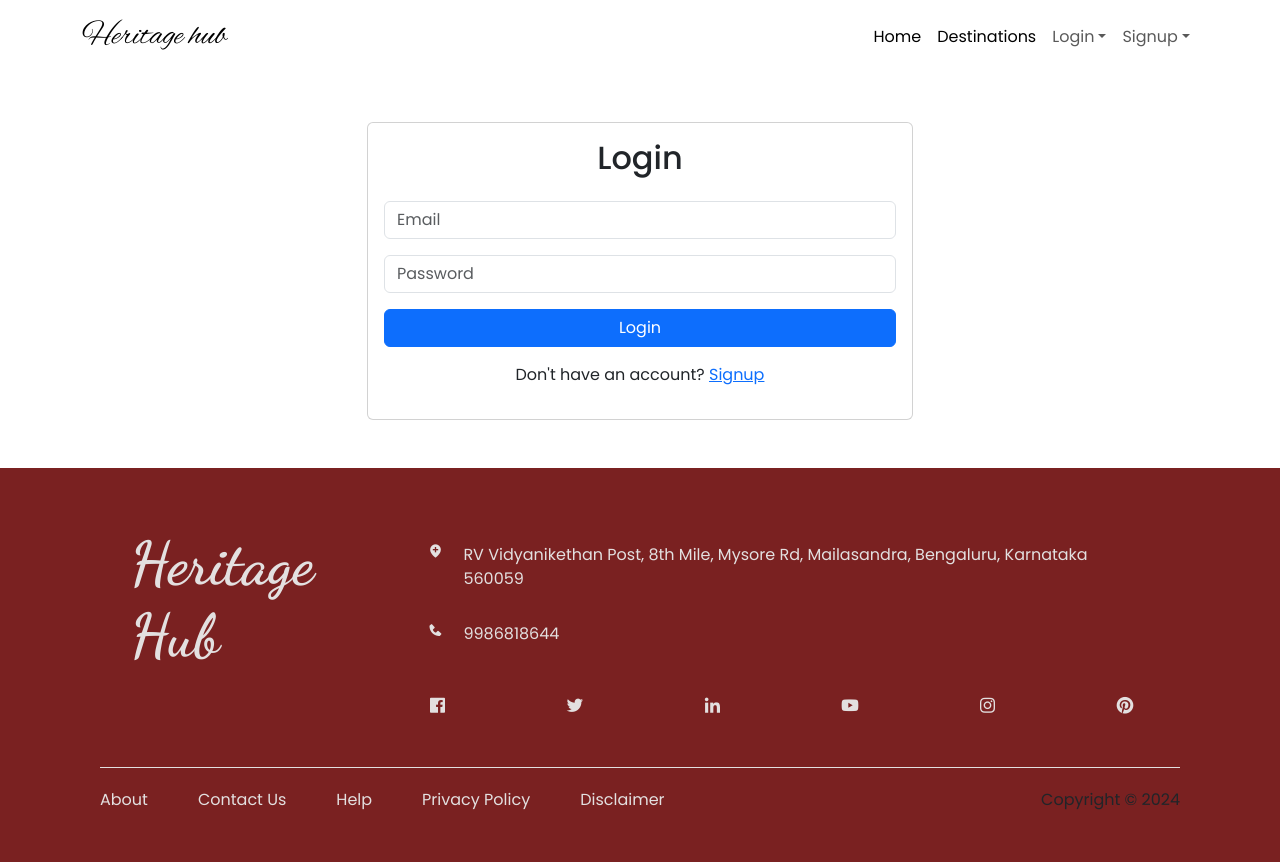
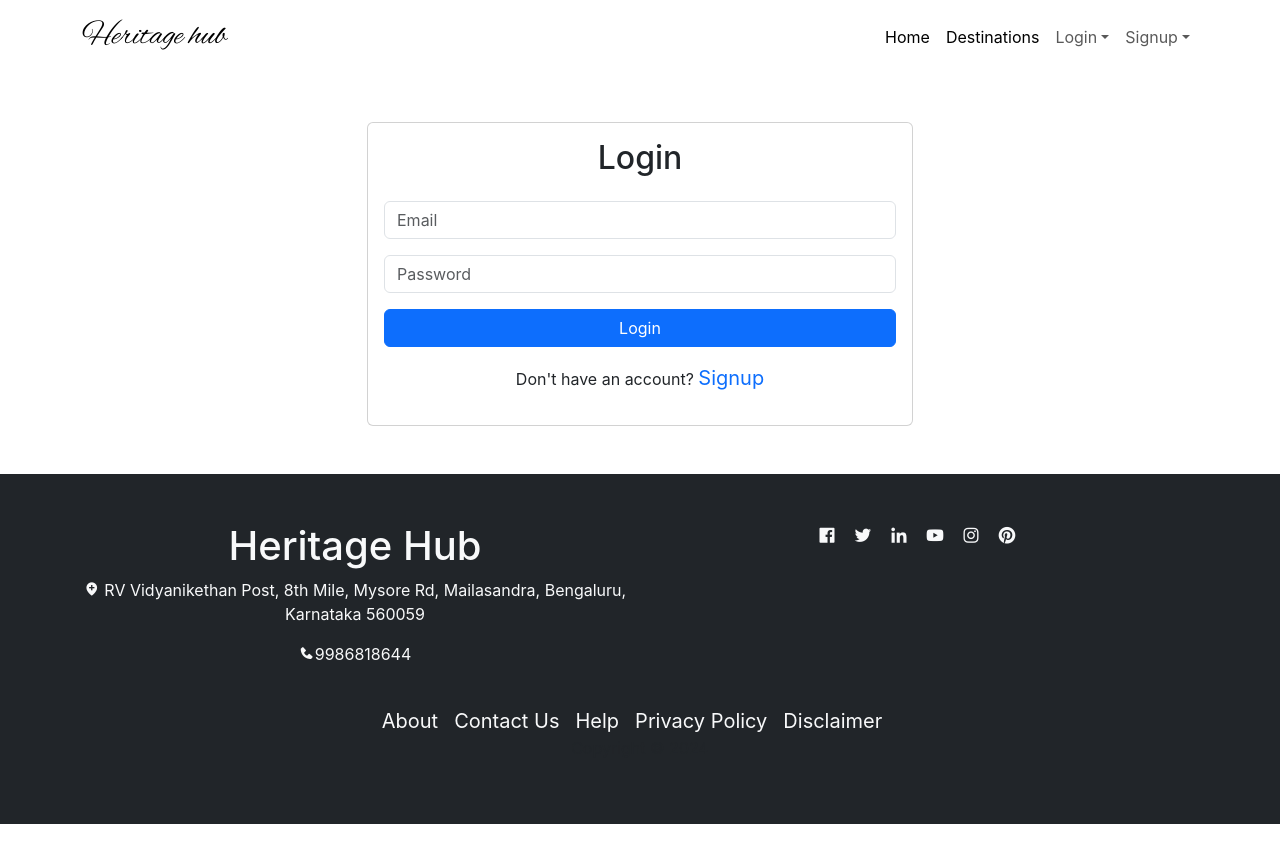
Before and after one commit to Aamst258/heritagehubfinal, a React (Create React App) app: page /login in a window 1280 px wide. Shown: the top 862 px of the page. After the commit the page ends 824 px from the top, so only its background shows below. Built offline with nearby package versions, Linux system fonts and the light colour scheme.

Commit message:
made footer responisve

```diff
--- a/package.json
+++ b/package.json
@@ -7,6 +7,7 @@
     "@testing-library/jest-dom": "^5.17.0",
     "@testing-library/react": "^13.4.0",
     "@testing-library/user-event": "^13.5.0",
+    "firebase": "^10.11.1",
     "react": "^18.2.0",
     "react-dom": "^18.2.0",
     "react-router": "^6.22.3",
--- a/src/App.js
+++ b/src/App.js
@@ -18,7 +18,10 @@ import FooterContent from './pages/FooterContent.js';
 
 
 
+
+
 function App() {
+
 
   return (
     <Router>
--- a/src/Styles/footer.css
+++ b/src/Styles/footer.css
@@ -1,74 +1,4 @@
-@import url('https://fonts.googleapis.com/css2?family=Dancing+Script:wght@400..700&display=swap');
-@import url('https://fonts.googleapis.com/css2?family=Poppins:wght@300;400;500;600;700;800;900&display=swap');
-
-
-
-*{
-    margin: 0;
-    padding: 0;
-    box-sizing: border-box;
+a{
     text-decoration: none;
-    border: none;
-    outline: none;
-    scroll-behavior: smooth;
-    font-family: 'Poppins', sans-serif;
+    font-size: 20px;
 }
-footer{
-    background-color: #7a2121;
-    padding: 30px 100px;
-    width: 100%;
-}
-.footer_content{
-    padding: 30px;
-    display:flex;
-    justify-content: space-between;
-    border-bottom: 1px solid rgb(227, 224, 224);
-}
-.footer_logo h1{
-    font-optical-sizing: auto;
-    font-weight: 700;
-    font-size: 60px;
-    font-style: normal;
-    font-family: "Dancing Script", cursive;
-    color: rgb(227, 224, 224);
-}
-.main_info p{
-    display: flex;
-    gap: 20px;
-    color: rgb(227, 224, 224);
-    font-family: "poppins", sans-serif;
-}
-.main_info{
-    display: flex;
-    flex-direction: column;
-    gap: 15px;
-    padding: 15px;
-}
-.soc_media{
-    padding: 15px;
-    display: flex;
-    justify-content: space-between;
-}
-.soc_media a{
-    color: rgb(227, 224, 224);
-    font-size: 20px;
-    text-decoration: none;
-}
-.footer_tags{
-    padding: 20px 0;
-    display: flex;
-    justify-content: space-between;
-}
-
-.tags{
-    display: flex;
-    gap: 50px;
-}
-.tags a{
-    color: rgb(227, 224, 224);
-    text-decoration: none;
-}
-.tags Link{
-    color: rgb(227, 224, 224);
-    text-decoration: none;
-}
--- a/src/components/Footer.js
+++ b/src/components/Footer.js
@@ -1,45 +1,56 @@
-import React from 'react'
-import "../Styles/footer.css"
-import { Link } from 'react-router-dom'
+import React from 'react';
+import { Link } from 'react-router-dom';
+// import 'bootstrap/dist/css/bootstrap.min.css'; // Import Bootstrap CSS
+import '../Styles/footer.css';
+
 function Footer() {
   return (
-    <>
-       <footer>
-        <div className="footer_content">
-            <div className="footer_logo">
+    <footer className="bg-dark text-light py-5">
+      <div className="container">
+        <div className="row">
+          <div className="col-md-6 mb-4">
+            <div className="text-center">
+              <div className="footer-logo">
                 <h1>Heritage Hub</h1>
+              </div>
+              <div className="main-info">
+                <p><i className="bx bxs-location-plus"></i> RV Vidyanikethan Post, 8th Mile, Mysore Rd, Mailasandra, Bengaluru, Karnataka 560059</p>
+                <p><i className="bx bxs-phone"></i>9986818644</p>
+              </div>
             </div>
-            <div className="footer_main">
-                <div className="main_info">
-                    <p><i className='bx bxs-location-plus'></i> RV Vidyanikethan Post, 8th Mile, Mysore Rd, Mailasandra, Bengaluru, Karnataka 560059</p>
-                    <p><i className='bx bxs-phone'></i>9986818644</p>
-                </div>
-                <div className="soc_media">
-                    <a href="https://www.facebook.com/"><i className='bx bxl-facebook-square'></i></a>
-                    <a href="https://twitter.com/?lang=en"><i className='bx bxl-twitter' ></i></a>
-                    <a href="https://www.linkedin.com/"><i className='bx bxl-linkedin' ></i></a>
-                    <a href="https://www.youtube.com/"><i className='bx bxl-youtube' ></i></a>
-                    <a href="https://www.instagram.com/"><i className='bx bxl-instagram'></i></a>
-                    <a href="https://in.pinterest.com/"><i className='bx bxl-pinterest' ></i></a>
-
-                </div>
+          </div>
+          <div className="col-md-6 mb-4">
+            <div className="text-center">
+              <div className="soc-media">
+                <a href="https://www.facebook.com/" className="text-light me-3"><i className="bx bxl-facebook-square"></i></a>
+                <a href="https://twitter.com/?lang=en" className="text-light me-3"><i className="bx bxl-twitter"></i></a>
+                <a href="https://www.linkedin.com/" className="text-light me-3"><i className="bx bxl-linkedin"></i></a>
+                <a href="https://www.youtube.com/" className="text-light me-3"><i className="bx bxl-youtube"></i></a>
+                <a href="https://www.instagram.com/" className="text-light me-3"><i className="bx bxl-instagram"></i></a>
+                <a href="https://in.pinterest.com/" className="text-light me-3"><i className="bx bxl-pinterest"></i></a>
+              </div>
             </div>
+          </div>
         </div>
-        <div className="footer_tags">
+        <div className="row">
+          <div className="col text-center">
             <div className="tags">
-            <Link to="/footer">About</Link>
-          <Link to="/footer">Contact Us</Link>
-          <Link to="/footer">Help</Link>
-          <Link to="/footer">Privacy Policy</Link>
-          <Link to="/footer">Disclaimer</Link>
+              <Link to="/footer" className="text-light me-3">About</Link>
+              <Link to="/footer" className="text-light me-3">Contact Us</Link>
+              <Link to="/footer" className="text-light me-3">Help</Link>
+              <Link to="/footer" className="text-light me-3">Privacy Policy</Link>
+              <Link to="/footer" className="text-light me-3">Disclaimer</Link>
             </div>
-            <div className="rights">
-                <p>Copyright © 2024</p>
-            </div>
+          </div>
         </div>
+        <div className="row">
+          <div className="col text-center">
+            <p className="text-muted">Copyright © 2024</p>
+          </div>
+        </div>
+      </div>
     </footer>
-    </>
-  )
+  );
 }
 
-export default Footer
+export default Footer;
```
Also changed, not shown: 1 other file (tests, documents, lock files or other folders).
